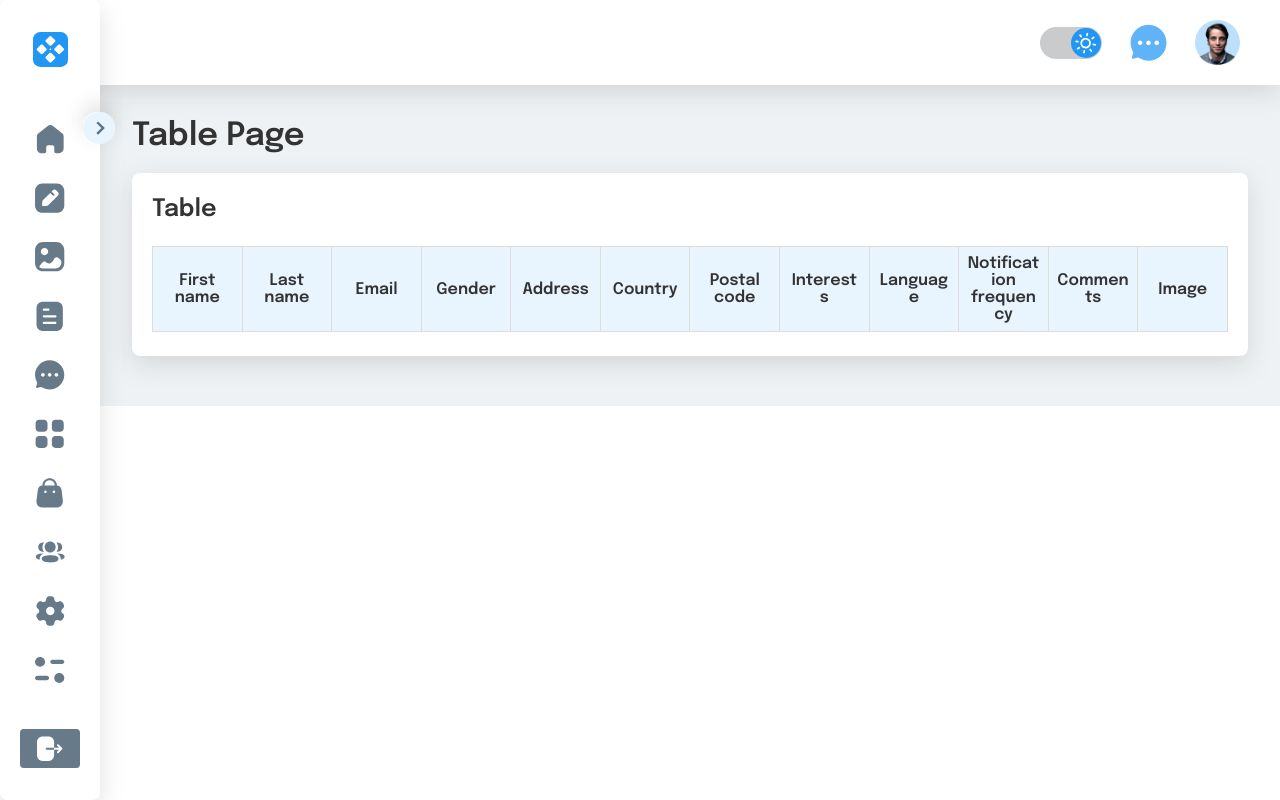
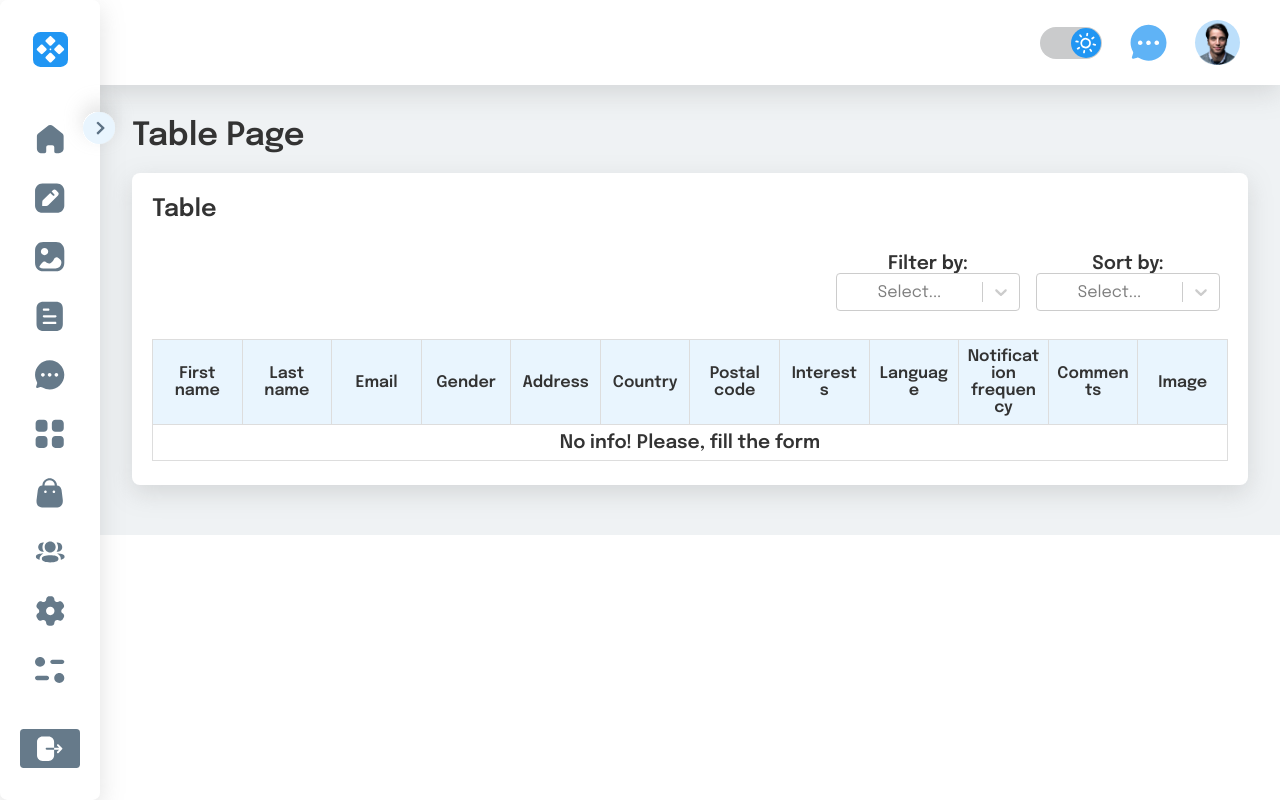
Before and after one commit to AlbinaBlazhko17/turbo, a React (Vite) app: page /table in a window 1280 px wide. Built offline with nearby package versions, Linux system fonts and the light colour scheme.

Commit message:
feat: add sorting

```diff
--- a/src/components/CustomForm/initialValues.ts
+++ b/src/components/CustomForm/initialValues.ts
@@ -24,7 +24,7 @@ export const allValues: IDataForForm = {
 		label: ''
 	},
 	notificationFrequency: 0,
-	comment: '',
+	comments: '',
 	profilePicture: null,
 	terms: false
 }
--- a/src/components/CustomSelect/CustomSelect.tsx
+++ b/src/components/CustomSelect/CustomSelect.tsx
@@ -12,14 +12,18 @@ const CustomSelect = ({ data, formik, type }: { data: { countries: { value: stri
 	const { theme } = useContext(ThemeContext);
 
 	useEffect(() => {
-		formik.setFieldValue(type, selectedData);
+		if (type === 'country') {
+			formik.setFieldValue('country', selectedData);
+		} else {
+			formik.setFieldValue('language', selectedData);
+		}
 	}, [selectedData]);
 
 	useEffect(() => {
 		if (type === 'country' && 'userSelectValue' in data) {
 			setSelectedData(formik.values['country' as keyof FormValues] || data.userSelectValue);
 		} else {
-			setSelectedData(formik.values['language' as keyof FormValues]) || data[0];
+			setSelectedData(formik.values['language' as keyof FormValues] || data[0]);
 		}
 	}, []);
 
--- a/src/pages/TablePage/TablePage.tsx
+++ b/src/pages/TablePage/TablePage.tsx
@@ -1,13 +1,50 @@
 import { RootState } from "@/store/types";
-import { useSelector } from "react-redux";
+import { useDispatch, useSelector } from "react-redux";
 import { ThemeContext } from "@/theme/theme";
-import { useContext } from "react";
+import { useContext, useEffect, useState } from "react";
+import Select from 'react-select';
 import cn from 'classnames';
+import { sortByProp } from "@/store/actions";
 
 import style from './tablePage.module.scss';
 
 function TablePage() {
 	const dataFromForms = useSelector((state: RootState) => state.form);
+	const [selectedFilter, setSelectedFilter] = useState<{ value: string, label: string }>();
+	const [selectedSort, setSelectedSort] = useState<{ value: string, label: string }>();
+	const dispatcher = useDispatch();
+
+	useEffect(() => {
+		switch (selectedSort?.value) {
+			case 'firstName':
+				dispatcher(sortByProp('firstName'));
+				break;
+			case 'NotificationRange':
+				dispatcher(sortByProp('notificationFrequency'));
+				break;
+			case 'Country':
+				dispatcher(sortByProp('country'));
+				break;
+			default:
+				break;
+		}
+	}, [selectedSort])
+
+	const filterOptions = [
+		{ value: 'Male', label: 'Gender: Male' },
+		{ value: 'Female', label: 'Gender: Female' },
+		{ value: 'Reading', label: 'Interests: Reading' },
+		{ value: 'Travel', label: 'Interests: Travel' },
+		{ value: 'Sports', label: 'Interests: Sports' },
+		{ value: 'Music', label: 'Interests: Music' },
+		{ value: 'Gaming', label: 'Interests: Gaming' },
+	];
+
+	const sortingOptions = [
+		{ value: 'firstName', label: 'First name' },
+		{ value: 'NotificationRange', label: 'Notification range' },
+		{ value: 'Country', label: 'Country name' },
+	]
 	const { theme } = useContext(ThemeContext);
 
 	return (
@@ -15,6 +52,24 @@ function TablePage() {
 			<h1>Table Page</h1>
 			<section className={style.table__wrapper}>
 				<h2>Table</h2>
+				<div className={style.table__filtration}>
+					<div className={style[`table__filtration-item`]}>
+						<h3>Filter by: </h3>
+						<Select
+							options={filterOptions}
+							value={selectedFilter}
+							onChange={(selectedOption) => setSelectedFilter(selectedOption!)}
+						/>
+					</div>
+					<div className={style[`table__filtration-item`]}>
+						<h3>Sort by: </h3>
+						<Select
+							options={sortingOptions}
+							value={selectedSort}
+							onChange={(selectedOption) => setSelectedSort(selectedOption!)}
+						/>
+					</div>
+				</div>
 				<table>
 					<tr>
 						<th className={style.table__header}>First name</th>
@@ -30,7 +85,8 @@ function TablePage() {
 						<th className={style.table__header}>Comments</th>
 						<th className={style.table__header}>Image</th>
 					</tr>
-					{dataFromForms.length !== 0 ? dataFromForms.slice(0, dataFromForms.length - 1).map((item, index) => (
+					{dataFromForms.length !== 0 && dataFromForms[0].firstName !== '' ? dataFromForms.map((item, index) => (
+						item.terms != false && (
 							<tr key={index}>
 								<td className={style.table__descr}>{item.firstName}</td>
 								<td className={style.table__descr}>{item.lastName}</td>
@@ -45,7 +101,14 @@ function TablePage() {
 								<td className={style.table__descr}>{item.comments}</td>
 								<td className={style.table__descr}>{item.profilePicture}</td>
 							</tr>
-					)) : <h3> No info! Please, fill the form</h3>}
+						)
+					)) : (
+						<tr>
+							<td className={style.table__descr} colSpan={12}>
+								<h3 style={{ textAlign: 'center' }}> No info! Please, fill the form</h3>
+							</td>
+						</tr>
+					)}
 				</table>
 			</section>
 		</div>
--- a/src/pages/TablePage/tablePage.module.scss
+++ b/src/pages/TablePage/tablePage.module.scss
@@ -12,6 +12,21 @@
 	&__wrapper {
 		margin-top: 20px;
 		max-width: 100%;
+	}
+
+	&__filtration {
+		width: 400px;
+		display: flex;
+		align-items: center;
+		align-items: center;
+		margin-bottom: 20px;
+		text-align: center;
+		float: right;
+
+		&-item {
+			padding: 8px;
+			width: 100%;
+		}
 	}
 
 	&__header {
--- a/src/store/actions.ts
+++ b/src/store/actions.ts
@@ -1,3 +1,3 @@
 import { formSlice } from "./slice";
 
-export const { addItemToForm, removeItemFromForm } = formSlice.actions;
+export const { addItemToForm, removeItemFromForm, sortByProp } = formSlice.actions;
--- a/src/store/slice.ts
+++ b/src/store/slice.ts
@@ -1,5 +1,7 @@
 import { createSlice } from "@reduxjs/toolkit";
 import { allValues } from "@components/CustomForm/initialValues";
+import { IDataForForm } from "@/interfaces/IDataForForms";
+import { PayloadAction } from '@reduxjs/toolkit';
 
 export const formSlice = createSlice({
 	name: 'form',
@@ -17,6 +19,25 @@ export const formSlice = createSlice({
 		removeItemFromForm: (state) => {
 			return [...state.concat(allValues)];
 		},
+		sortByProp: (state, action: PayloadAction<keyof IDataForForm>) => {
+			const updatedState = [...state];
+			const payloadKey = action.payload as keyof IDataForForm;
+			if (action.payload) {
+				updatedState.sort((a, b) => {
+					if (action.payload in a && action.payload in b) {
+						if (a[payloadKey]! < b[payloadKey]!) {
+							return -1;
+						}
+						if (a[payloadKey]! > b[payloadKey]!) {
+							return 1;
+						}
+					}
+					return 0;
+				});
+			}
+
+			return updatedState;
+		},
 	}
 })
 
```
Lines whose indentation alone changed are shown as unchanged.
